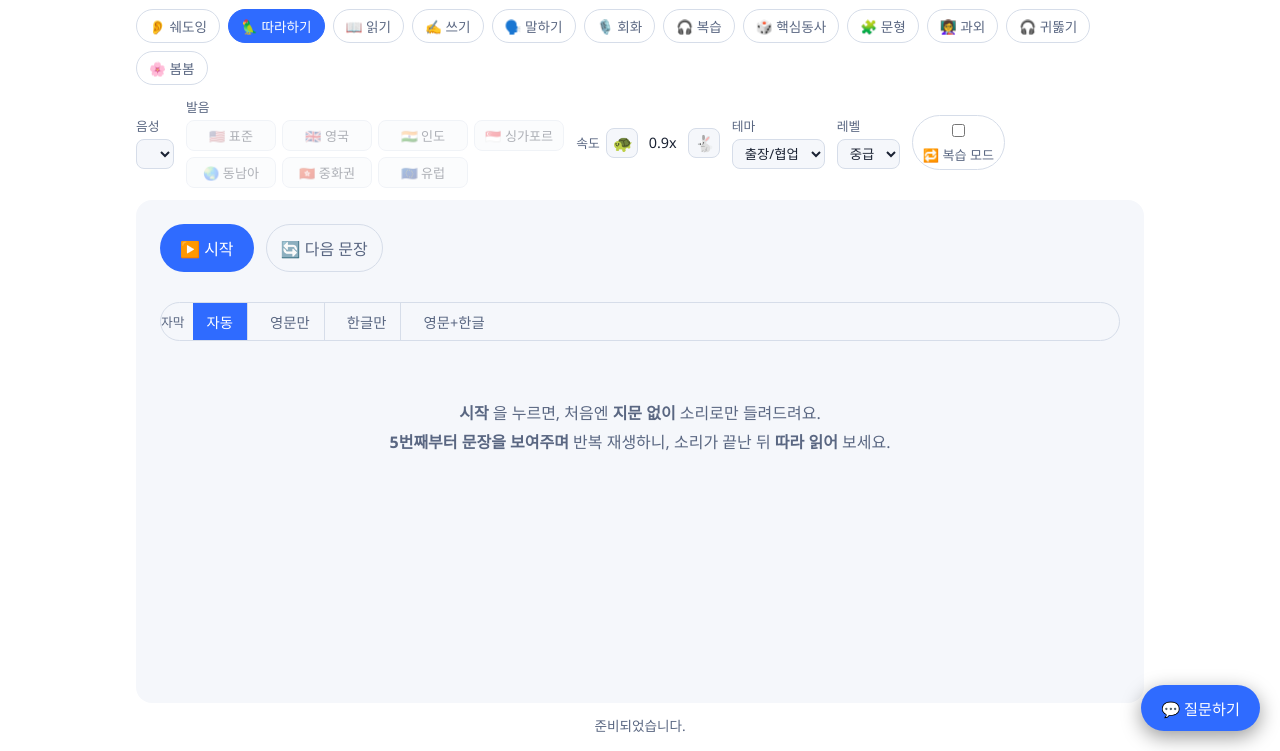
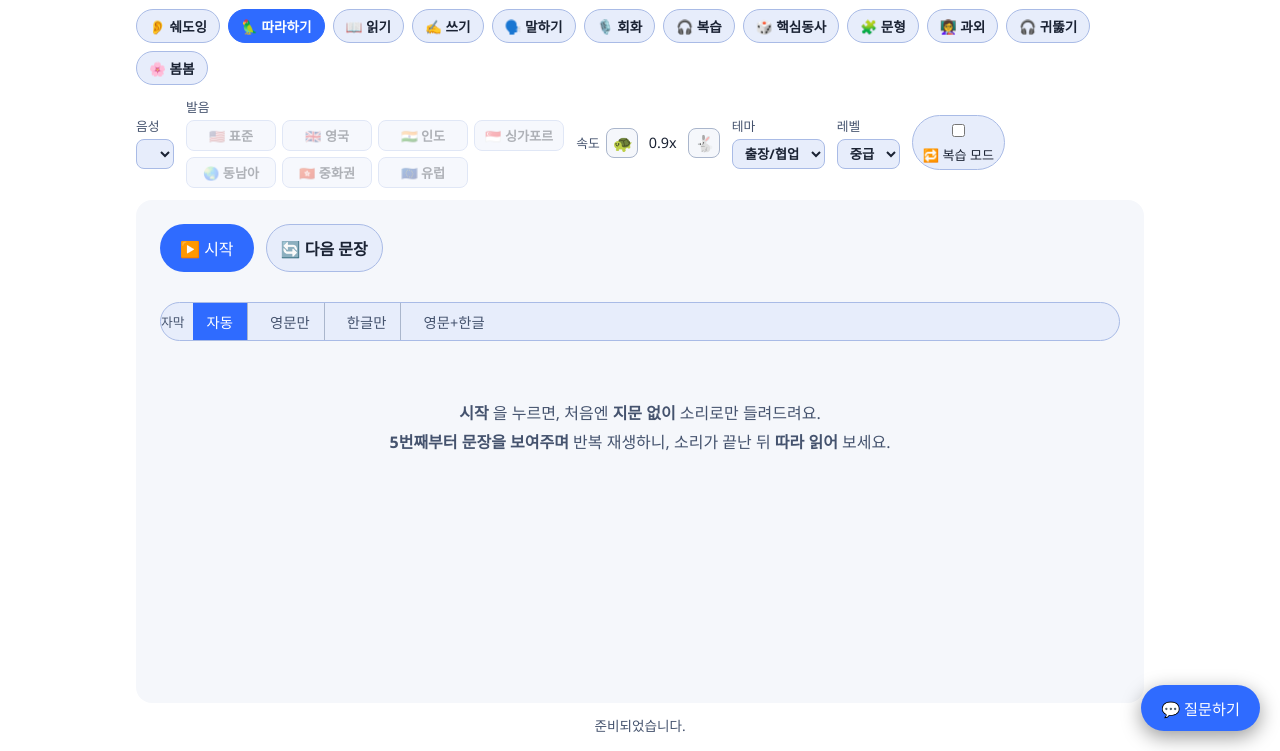
Before and after one commit to konetee0106/estudy, a website: page public/echo.html in a window 1280 px wide. Shown: the part 49-800 px from the top of the page. Drawn offline with Linux system fonts and the light colour scheme; a web font is replaced by a local one.

Commit message:
라이트 테마: 버튼/네비/셀렉트 가독성 강화(연파랑 채움·진한 글자)

```diff
--- a/public/style.css
+++ b/public/style.css
@@ -14,9 +14,12 @@
   --user: #e5efff;
   --ai: #f3f5fa;
   --text: #1a2233;
-  --muted: #5a6782;
-  --border: #d6dde9;
+  --muted: #45536e;
+  --border: #aab6cc;
   --danger: #dc2626;
+  /* 아웃라인/보조 버튼용 (흰 배경에서 또렷하게 보이도록 연한 파랑 틴트) */
+  --chip-bg: #e7edfb;
+  --chip-border: #a9bbe6;
 }
 
 html,
@@ -82,12 +85,13 @@ header h1 {
 }
 
 select {
-  background: var(--panel);
-  color: var(--text);
-  border: 1px solid var(--border);
+  background: var(--chip-bg);
+  color: var(--text);
+  border: 1px solid var(--chip-border);
   border-radius: 8px;
   padding: 4px 8px;
   max-width: 200px;
+  font-weight: 600;
 }
 
 .chat {
@@ -271,13 +275,14 @@ footer {
 }
 
 .stop {
-  background: transparent;
-  border: 1px solid var(--border);
+  background: var(--chip-bg);
+  border: 1px solid var(--chip-border);
   border-radius: 999px;
-  color: var(--muted);
+  color: var(--text);
   padding: 10px 14px;
   cursor: pointer;
   font-size: 1rem;
+  font-weight: 600;
 }
 
 .stop:hover {
@@ -293,11 +298,16 @@ footer {
 
 .nav a {
   text-decoration: none;
-  color: var(--muted);
+  color: var(--text);
+  background: var(--chip-bg);
   padding: 6px 12px;
   border-radius: 999px;
-  border: 1px solid var(--border);
+  border: 1px solid var(--chip-border);
   font-size: 0.85rem;
+  font-weight: 600;
+}
+.nav a:hover {
+  border-color: var(--accent);
 }
 
 .nav a.active {
@@ -515,13 +525,14 @@ footer {
   max-width: 100%;
 }
 .accent-group button {
-  background: var(--panel);
-  border: 1px solid var(--border);
+  background: var(--chip-bg);
+  border: 1px solid var(--chip-border);
   color: var(--text);
   border-radius: 8px;
   padding: 5px 10px;
   cursor: pointer;
   font-size: 0.82rem;
+  font-weight: 600;
   white-space: nowrap;
 }
 .accent-group button:hover {
@@ -974,7 +985,8 @@ footer {
 /* 보기 모드 3분할 버튼 */
 .mode-group {
   display: inline-flex;
-  border: 1px solid var(--border);
+  border: 1px solid var(--chip-border);
+  background: var(--chip-bg);
   border-radius: 999px;
   overflow: hidden;
 }
@@ -1564,11 +1576,12 @@ footer {
   align-items: center;
   gap: 5px;
   font-size: 0.82rem;
-  color: var(--muted);
+  color: var(--text);
+  background: var(--chip-bg);
   cursor: pointer;
   padding: 5px 10px;
   border-radius: 999px;
-  border: 1px solid var(--border);
+  border: 1px solid var(--chip-border);
   user-select: none;
 }
 .review-toggle input {
@@ -1773,9 +1786,9 @@ body.review-on header h1::after {
   margin-top: 12px;
 }
 .pool-chip {
-  background: transparent;
-  border: 1px solid var(--border);
-  color: var(--muted);
+  background: var(--chip-bg);
+  border: 1px solid var(--chip-border);
+  color: var(--text);
   border-radius: 999px;
   padding: 5px 13px;
   cursor: pointer;
```
